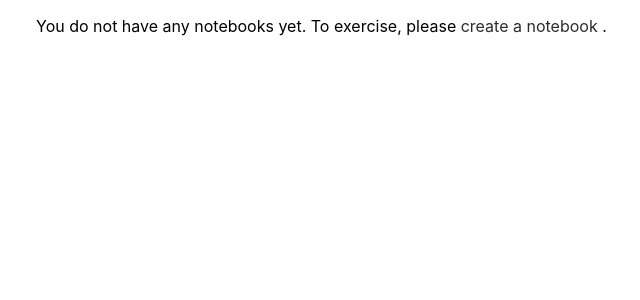
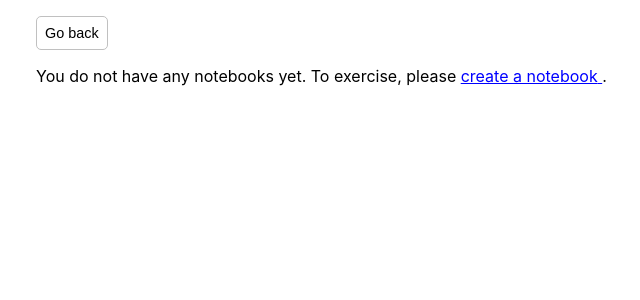
Before and after one commit to berk245/my-word-space-2022, a React (Create React App) app: page /exercise in a window 1280 px wide. Shown: the top 300 px of the page, without its empty margins (28-668 px from the left). Built offline with nearby package versions, Linux system fonts and the light colour scheme; no server answers; sample sign-in values are in the browser's storage; what aws-amplify would draw is missing.

Commit message:
Latest styling updates

```diff
--- a/src/Components/PreExercise.jsx
+++ b/src/Components/PreExercise.jsx
@@ -1,7 +1,11 @@
 import React, { useState } from "react";
 import { useNavigate } from "react-router-dom";
 import Select from "react-select";
-import { formatNotebooksArray, getExerciseQuestions, isUserAuthenticated } from "../utils";
+import {
+  formatNotebooksArray,
+  getExerciseQuestions,
+  isUserAuthenticated,
+} from "../utils";
 function PreExercise({
   userNotebooks,
   userId,
@@ -13,10 +17,10 @@ function PreExercise({
     notebooks: [],
     wordTypes: [],
   });
-  const [requestError, setRequestError] = useState(false)
+  const [requestError, setRequestError] = useState(false);
   const navigate = useNavigate();
-  if(!isUserAuthenticated()){
-    navigate('/not-authorized')
+  if (!isUserAuthenticated()) {
+    navigate("/not-authorized");
   }
 
   const formattedNotebooks = formatNotebooksArray(userNotebooks);
@@ -36,6 +40,11 @@ function PreExercise({
       key: "Verb",
       value: "verb",
     },
+    {
+      label: "Other",
+      key: "Other",
+      value: "other",
+    },
   ];
   const onSelectChange = (type, e) => {
     if (type === "notebooks") {
@@ -54,31 +63,52 @@ function PreExercise({
     }
   };
 
-  const onSubmit = async() => {
-    setRequestError('')
-    if(!exerciseParameters.amount || !exerciseParameters.notebooks.length || !exerciseParameters.wordTypes.length){
-      setRequestError('Please fill all the fields')
-      return
+  const onSubmit = async () => {
+    setRequestError("");
+    if (
+      !exerciseParameters.amount ||
+      !exerciseParameters.notebooks.length ||
+      !exerciseParameters.wordTypes.length
+    ) {
+      setRequestError("Please fill all the fields");
+      return;
     }
-    let exerciseData = await getExerciseQuestions(userId, exerciseParameters)
+    let exerciseData = await getExerciseQuestions(userId, exerciseParameters);
 
-    if(exerciseData.error){
-      setRequestError(exerciseData.error)
-      return
+    if (exerciseData.error) {
+      setRequestError(exerciseData.error);
+      return;
     }
-    setExerciseData(exerciseData)
-    setCurrentView('exercise')
+    setExerciseData(exerciseData);
+    setCurrentView("exercise");
   };
-  if(!userNotebooks.length) return <p>You do not have any notebooks yet. To exercise, please <a href="/notebooks"> create a notebook </a>.</p>
+  if (!userNotebooks.length)
+    return (
+      <>
+        <button className="btn go-back-button" onClick={() => navigate("/")}>
+          Go back
+        </button>
+        <p>
+          You do not have any notebooks yet. To exercise, please{" "}
+          <a className="auth-link" href="/notebooks">
+            {" "}
+            create a notebook{" "}
+          </a>
+          .
+        </p>
+      </>
+    );
   return (
     <div>
-      <button className='btn go-back-button' onClick={() => navigate("/")}>Go back</button>
+      <button className="btn go-back-button" onClick={() => navigate("/")}>
+        Go back
+      </button>
       <h2>Setup exercise</h2>
       {requestError && <p className="error-text">{requestError}</p>}
       <div className="parameter-selector amount-picker">
         <span>Word Amount</span>
         <input
-        className="number-input"
+          className="number-input"
           onChange={(e) =>
             setExerciseParameters({
               ...exerciseParameters,
@@ -108,7 +138,9 @@ function PreExercise({
         />
       </div>
       <br />
-      <button className='btn big-blue-button' onClick={onSubmit}>Begin exercise</button>
+      <button className="btn big-blue-button" onClick={onSubmit}>
+        Begin exercise
+      </button>
     </div>
   );
 }
```
